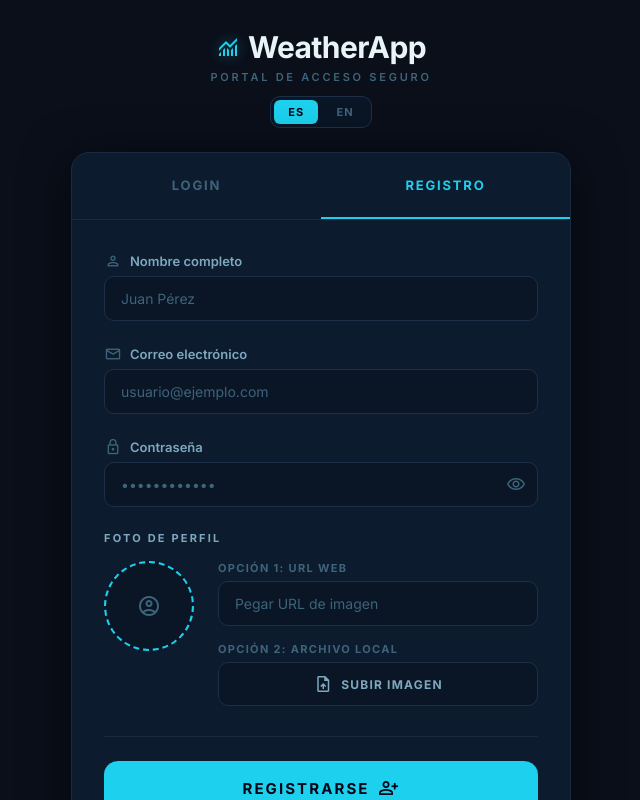
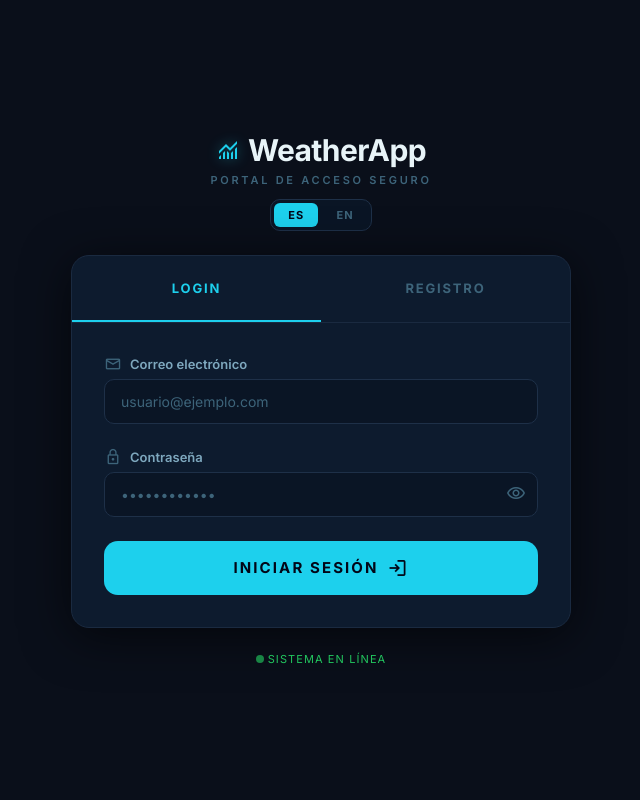
Before and after one commit to JesusBustos12/open-meteo-weather-app, a Next.js app: page /login in a window 1280 px wide. Shown: the top 800 px of the page, without its empty margins (319-959 px from the left). Built offline with nearby package versions, Linux system fonts and the light colour scheme.

Commit message:
feat: cambiar estado inicial de la pestaña de autenticación a inicio de sesión por defecto

```diff
--- a/app/(auth)/login/page.jsx
+++ b/app/(auth)/login/page.jsx
@@ -10,7 +10,7 @@ export default function LoginPage() {
   const { setLanguage } = useStore();
   const { t, language } = useTranslation();
 
-  const [activeTab, setActiveTab] = useState('registro'); // 'login' | 'registro'
+  const [activeTab, setActiveTab] = useState('login'); // 'login' | 'registro'
   const [feedback, setFeedback] = useState({ msg: '', type: '', visible: false });
   const [loading, setLoading] = useState(false);
 
--- a/legacy_public/assets/js/login.js
+++ b/legacy_public/assets/js/login.js
@@ -391,8 +391,8 @@ function initLogin() {
         });
     });
 
-    /* Activar tab de registro por defecto (igual que la imagen) */
-    activarTab(dom.tabRegistro);
+    /* Activar tab de inicio de sesión por defecto */
+    activarTab(dom.tabLogin);
 }
 
 document.addEventListener('DOMContentLoaded', initLogin);
```
